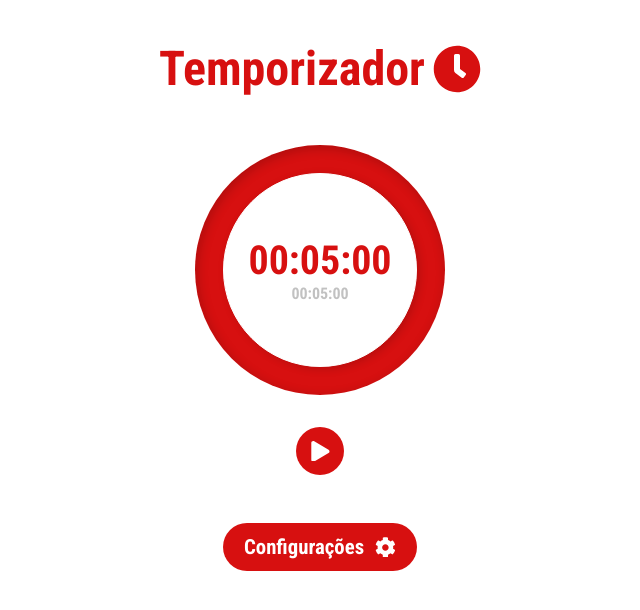
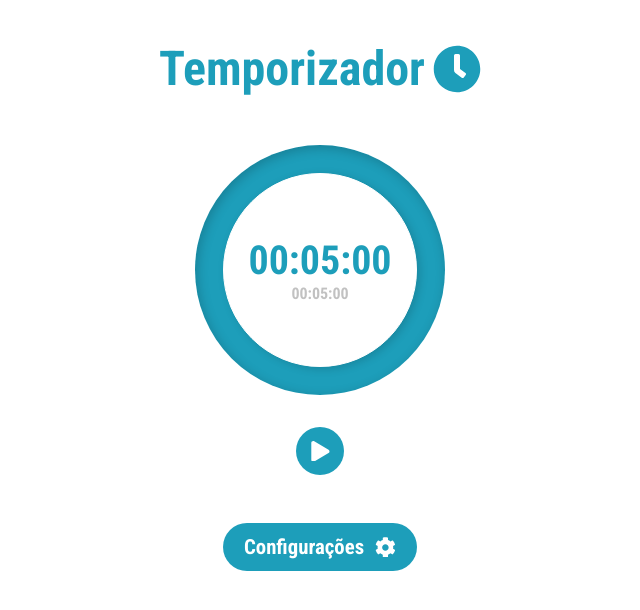
Before and after one commit to asjuanguilherme/react-timer, a React (Create React App) app: page / in a window 1280 px wide. Shown: the top 610 px of the page, without its empty margins (320-960 px from the left). Built offline with nearby package versions, Linux system fonts and the light colour scheme.

Commit message:
salvar dados na localstorage

```diff
--- a/src/contexts/theme.tsx
+++ b/src/contexts/theme.tsx
@@ -1,11 +1,19 @@
-import { useState, createContext } from 'react'
+import { useState, useEffect, createContext } from 'react'
 import { ThemeProvider as SCThemeProvider } from 'styled-components'
 import { themes } from '../styles/theme'
 
 export const ThemeContext = createContext<any>({})
 
 const ThemeProvider = ({children}: any) => {
-   const [theme, setTheme] = useState({color: themes['red']})
+   if(!localStorage.getItem('THEME_COLOR')) {
+      localStorage.setItem('THEME_COLOR', themes['lightBlue'])
+   }
+
+   const [theme, setTheme] = useState({color: localStorage.getItem('THEME_COLOR') || themes['lightBlue']})
+
+   useEffect(() => {
+      localStorage.setItem('THEME_COLOR', theme.color )
+   }, [theme])
 
    const changeTheme = (themeName: string) => {
        setTheme({ color: themes[themeName] })
--- a/src/contexts/timer.tsx
+++ b/src/contexts/timer.tsx
@@ -1,9 +1,18 @@
-import { useState, createContext } from 'react'
+import { useState, useEffect, createContext } from 'react'
 
 export const TimerContext = createContext<any>({})
 
 const TimeProvider = ({children}: any) => {
-   const [timerSettings, setTimerSettings] = useState({targetTime: 300})
+   if(!localStorage.getItem('TARGET_TIME')) {
+      localStorage.setItem('TARGET_TIME', '300')
+   }
+
+   const [timerSettings, setTimerSettings] = useState({targetTime: parseInt(localStorage.getItem('TARGET_TIME') || '300')})
+
+   useEffect(() => {
+      localStorage.setItem('TARGET_TIME', timerSettings.targetTime.toString() )
+   }, [timerSettings])
+
 
    const changeTargetTime = (totalTimeSeconds: number) => {
        setTimerSettings({ ...timerSettings, targetTime: totalTimeSeconds })
```
